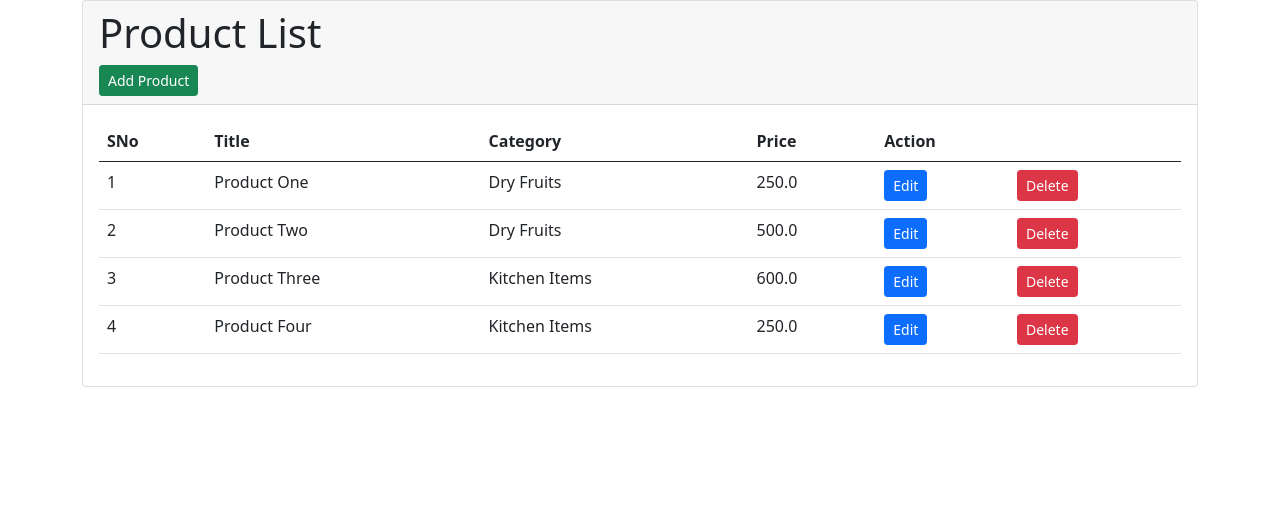
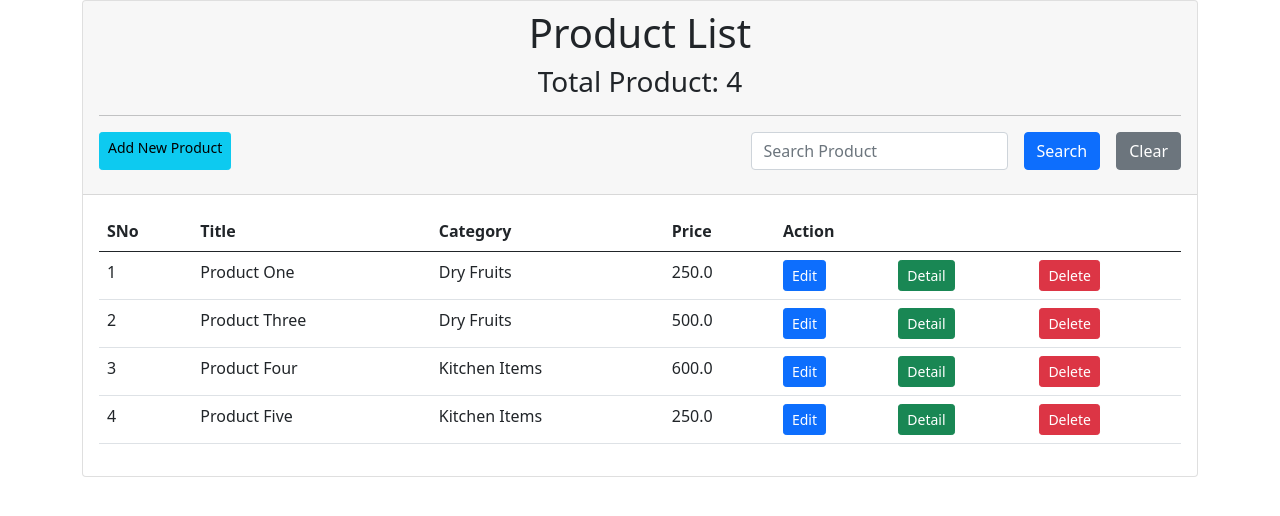
Before and after one commit to sixdgt/NCIT-Django-POS-Project, a Django app: page /app-pos/product/list/ in a window 1280 px wide. Shown: the top 516 px of the page. Run offline with Django 5.2, Linux system fonts and the light colour scheme; data comes from the database, SQL or seed files in the repository.

Commit message:
Product CRUD & Search

```diff
--- a/project_pos/app_pos/templates/product_create.html
+++ b/project_pos/app_pos/templates/product_create.html
@@ -1,5 +1,5 @@
 {% extends 'base.html' %}
-
+{% block title %} Product Create {% endblock %}
 {% block body_content %}
 <section class="container">
     <h3>{{ title }}</h3>
--- a/project_pos/app_pos/templates/product_list.html
+++ b/project_pos/app_pos/templates/product_list.html
@@ -6,8 +6,19 @@
 <section class="container">
   <div class="card">
     <div class="card-header">
-      <h1 class="card-title">Product List</h1>
-      <a href="{% url 'product.create' %}" class="btn btn-sm btn-success">Add Product</a>
+      <h1 class="card-title text-center">Product List</h1>
+      <h3 class="text-center">Total Product: {{ products.count }}</h3>
+    <hr>
+    <h3 class="text-center d-flex justify-content-between mb-3">
+        <a href="{% url 'product.create' %}" class="btn btn-info btn-sm">Add New Product</a>
+        <form action="#" method="GET">
+            <div class="form-group d-flex flex-row gap-3">
+                <input type="text" name="search" class="form-control" placeholder="Search Product">
+                <button type="submit" class="btn btn-primary">Search</button>
+                <a href="{% url 'product.list' %}" class="btn btn-secondary">Clear</a>
+            </div>
+        </form>
+    </h3>
     </div>
     <div class="card-body">
       <table class="table table-hover table-responsive table-border">
@@ -27,8 +38,9 @@
             <td>{{ data.product_title }}</td>
             <td>{{ data.product_category.category_name }}</td>
             <td>{{ data.product_price }}</td>
-            <td><a href="#" class="btn btn-sm btn-primary">Edit</a></td>
-            <td><a href="#" class="btn btn-sm btn-danger">Delete</a></td>
+            <td><a href="{% url 'product.edit' pk=data.id %}" class="btn btn-sm btn-primary">Edit</a></td>
+            <td><a href="{% url 'product.detail' pk=data.id %}" class="btn btn-sm btn-success">Detail</a></td>
+            <td><a href="{% url 'product.delete' pk=data.id %}" class="btn btn-sm btn-danger">Delete</a></td>
           </tr>
           {% endfor %}
         </tbody>
--- a/project_pos/app_pos/urls.py
+++ b/project_pos/app_pos/urls.py
@@ -1,9 +1,14 @@
 from django.urls import path
-from app_pos.views import customer, product_list, product_create
+from app_pos.views import customer, product_list, product_create, product_edit, product_delete, product_detail
 
 urlpatterns = [
     # Define your app-specific URL patterns here
+    # customer CRUD
     path('customer/', customer, name="customer"),
+    # product CRUD
     path('product/list/', product_list, name="product.list"),
     path('product/create/', product_create, name="product.create"),
+    path('product/edit/<int:pk>/', product_edit, name="product.edit"),
+    path('product/detail/<int:pk>/', product_detail, name="product.detail"),
+    path('product/delete/<int:pk>/', product_delete, name="product.delete")
 ]
--- a/project_pos/app_pos/views.py
+++ b/project_pos/app_pos/views.py
@@ -2,16 +2,25 @@ from django.shortcuts import render, redirect
 from django.http import HttpResponse
 from app_pos.forms import ProductCreateForm
 from app_pos.models import Product
+from django.db.models import Q
 # Create your views here.
 def customer(request):
     return render(request, "customer.html")
 
 def product_list(request):
-    # fetching all products
-    db_data = Product.objects.all()
-    context = {
-        "products": db_data
-    }
+    # for searching data
+    if request.method == "GET" and "search" in request.GET:
+        data_to_search = request.GET.get("search")
+        search_data = Product.objects.filter(
+            Q(product_title__icontains=data_to_search) |
+            Q(product_category__category_name__icontains=data_to_search))
+        context = { "products": search_data}
+    else:
+        # fetching all products
+        db_data = Product.objects.all()
+        context = {
+            "products": db_data
+        }
     return render(request, "product_list.html", context)
 def product_create(request):
     if request.method == "POST":
@@ -28,3 +37,30 @@ def product_create(request):
         "form": create_form
     }
     return render(request, "product_create.html", context)
+
+def product_edit(request, pk):
+    db_data = Product.objects.get(id=pk)
+    edit_data = ProductCreateForm(instance=db_data)
+    context = {"title": "Product Update", "form": edit_data}
+    if request.method == "POST":
+        request_data = request.POST
+        update_data = ProductCreateForm(instance=db_data, data=request_data)
+        if update_data.is_valid():
+            update_data.save()
+            return redirect("product.list")
+        else:
+            return redirect("product.edit")
+    return render(request, "product_edit.html", context)
+
+def product_detail(request, pk):
+    data = Product.objects.get(id=pk)
+    context = {"title": "Product Details", "data": data}
+    return render(request, "product_detail.html", context)
+
+def product_delete(request, pk):
+    data = Product.objects.get(id=pk)
+    try:
+        data.delete()
+        return redirect("product.list")
+    except Product.DoesNotExist:
+        return redirect("product.list")
```
Also changed, not shown: other parts of project_pos/app_pos/templates/product_list.html (+1 -1 lines), project_pos/app_pos/templates/product_edit.html (+18 -0 lines), project_pos/app_pos/templates/product_detail.html (added), project_pos/app_pos/templates/product_show.html (deleted), project_pos/db.sqlite3.
